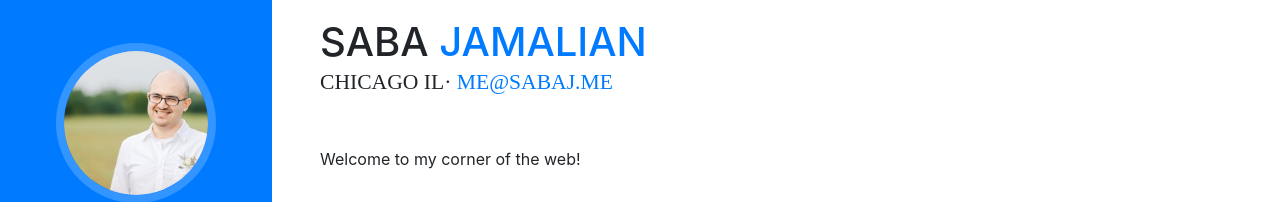
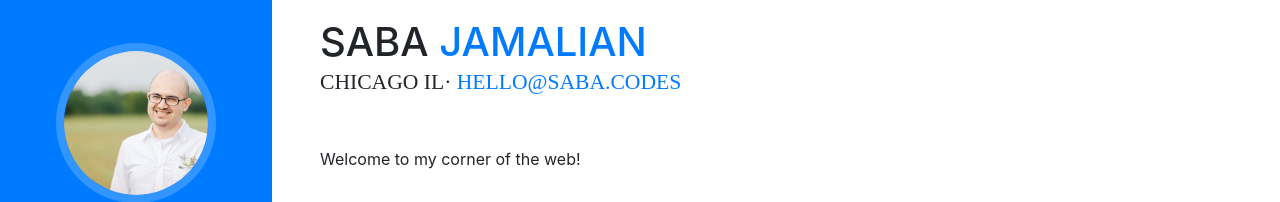
Before and after one commit to sabajamalian/personal-webpage, a website with bundled scripts: page index.html in a window 1280 px wide. Shown: the part 253-455 px from the top of the page. Built offline with nearby package versions, Linux system fonts and the light colour scheme; a web font is replaced by a local one.

Commit message:
Update index.html

```diff
--- a/index.html
+++ b/index.html
@@ -54,7 +54,7 @@
             <span class="text-primary">Jamalian</span>
           </h1>
           <div class="subheading mb-5">Chicago IL·
-            <a href="mailto:name@email.com">me@sabaj.me</a>
+            <a href="mailto:hello@saba.codes">hello@saba.codes</a>
           </div>
           <p class="mb-5">Welcome to my corner of the web!</p>
           <ul class="list-inline list-social-icons mb-0">
```
